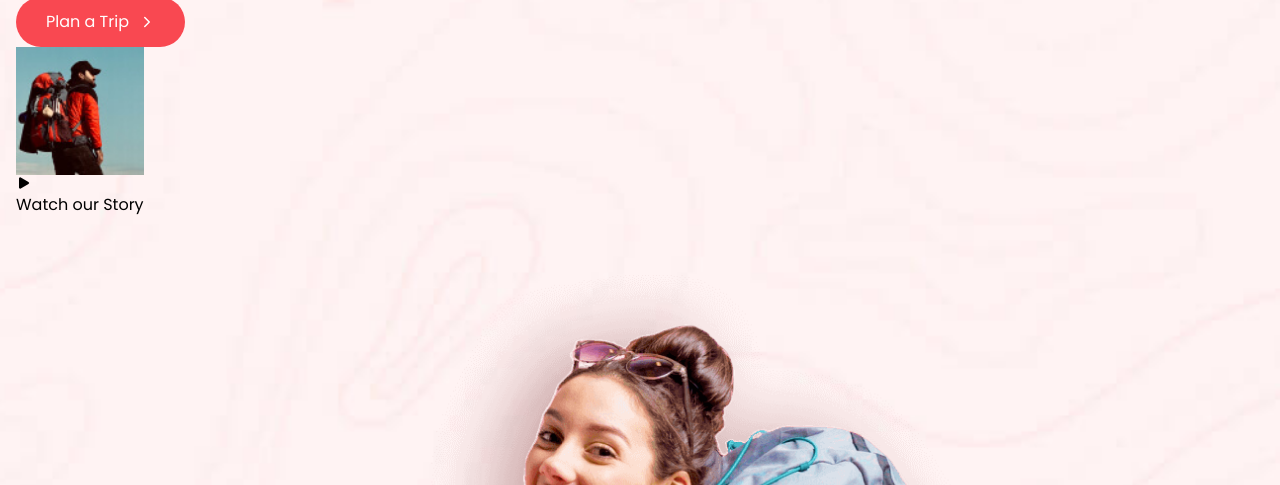
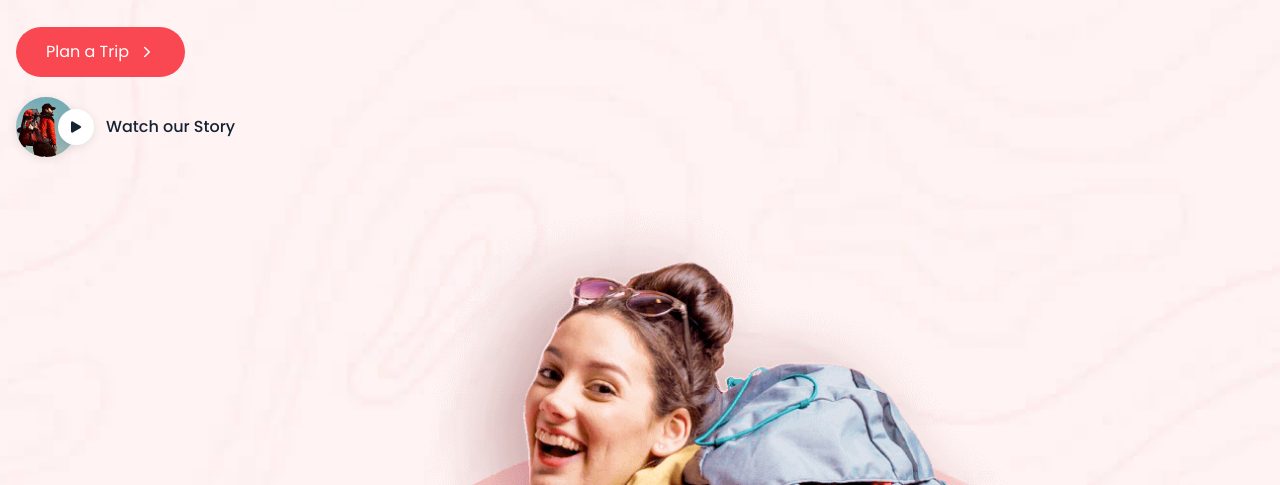
Before and after one commit to thmmahendra/travel-web, a plain HTML site: page index.html in a window 1280 px wide. Shown: the part 315-800 px from the top of the page. Drawn offline with nearby package versions, Linux system fonts and the light colour scheme.

Commit message:
Initial Commit

```diff
--- a/assets/css/style.css
+++ b/assets/css/style.css
@@ -503,6 +503,51 @@ body.nav-active {
   margin-block: 20px;
 }
 
+.hero-text {
+  margin-block-end: 30px;
+}
+
+.hero .btn-secondary {
+  margin-block-end: 20px;
+}
+
+.hero-btn {
+  color: var(--text-gunmetal);
+  font-weight: var(--weight-medium);
+  display: flex;
+  align-items: center;
+  gap: 30px;
+  transition: var(--transition-1);
+}
+
+.hero-btn .btn-img {
+  position: relative;
+  width: 60px;
+  height: 60px;
+  background-color: var(--bg-gainsboro);
+  border-radius: var(--radius-circle);
+  box-shadow: var(--shadow-1);
+}
+
+.hero-btn .img-cover {
+  border-radius: inherit;
+}
+
+.hero-btn ion-icon {
+  position: absolute;
+  top: 50%;
+  right: 0;
+  transform: translate(50%, -50%);
+  background-color: var(--bg-white);
+  padding: 10px;
+  border-radius: var(--radius-circle);
+  box-shadow: var(--shadow-1);
+}
+
+.hero-btn:is(:hover, :focus-visible) {
+  color: var(--text-majorelle-blue);
+}
+
 /*-----------------------------------*\
   #SERVICE
 \*-----------------------------------*/
```
